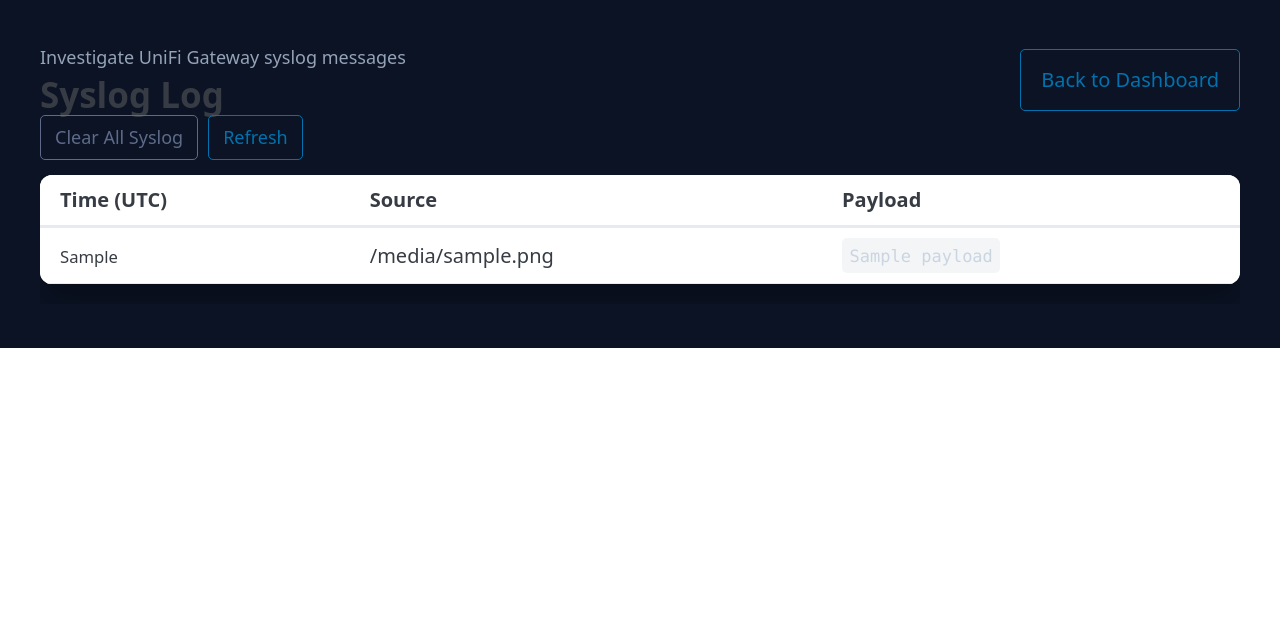
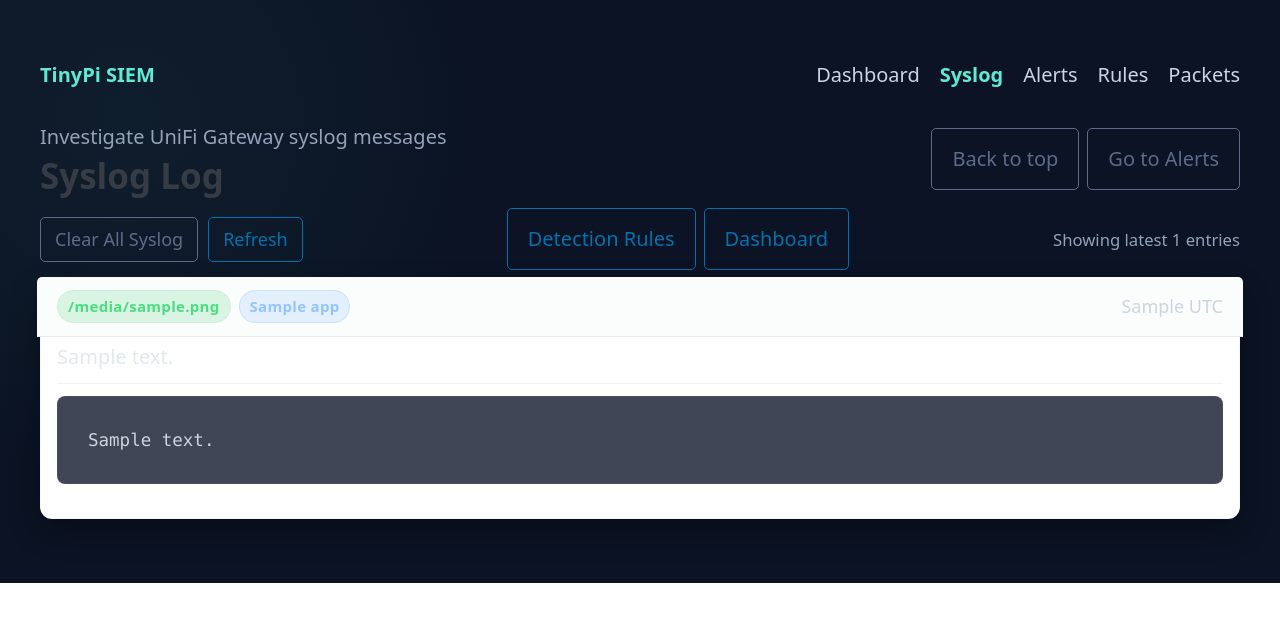
Before and after one commit to WorkableDirector/TinyPi-SIEM, a FastAPI app: template TinyPi/app/templates/logs.html in a window 1280 px wide. Shown: the top 622 px of the page. Run offline with FastAPI, Linux system fonts and the light colour scheme; the template is opened without the code that fills it: most values are stand-ins (such as "Sample title", 1, 10 or a date in 2020); parts of the project's set-up code (start-up, migrations or seed data) failed here and were passed over; some libraries are stand-ins or nearby versions.

Commit message:
Improve syslog page navigation and payload layout

```diff
--- a/TinyPi/app/main.py
+++ b/TinyPi/app/main.py
@@ -13,6 +13,7 @@ from fastapi.templating import Jinja2Templates
 DB_PATH = os.environ.get("SIEM_DB", "/data/siem.db")
 UDP_PORT = 514
 UNIFI_GATEWAY_IP = os.environ.get("UNIFI_GATEWAY_IP")
+UNIFI_GATEWAY_NAME = os.environ.get("UNIFI_GATEWAY_NAME", "unifi-gateway")
 WEB_PORT = int(os.environ.get("SIEM_PORT", 8000))
 
 DEFAULT_RULES = [
@@ -133,6 +134,39 @@ def analyze_payload(event_id: int, event_ts: str, source_type: str, payload: str
     conn.commit()
     conn.close()
 
+def parse_syslog_payload(payload: str) -> Dict[str, Any]:
+    """Extract a concise summary from a syslog payload."""
+
+    pattern = re.compile(
+        r"<\d+>"  # priority
+        r"(?P<ts>[A-Z][a-z]{2}\s+\d{1,2}\s[\d:]{8})\s"
+        r"(?P<host>[^\s]+)\s"
+        r"(?P<app>[^\s:]+)(?:\[(?P<pid>\d+)\])?:\s?"
+        r"(?P<message>.*)"
+    )
+
+    match = pattern.match(payload)
+    if not match:
+        return {
+            "summary": payload[:160] + ("…" if len(payload) > 160 else ""),
+            "app": "syslog",
+            "message": payload,
+            "host": None,
+        }
+
+    groups = match.groupdict()
+    message = groups.get("message", "").strip()
+    summary = message
+    if len(summary) > 160:
+        summary = summary[:160].rstrip() + "…"
+
+    return {
+        "summary": summary,
+        "app": groups.get("app") or "syslog",
+        "message": message or payload,
+        "host": groups.get("host"),
+    }
+
 # Syslog (UDP)
 class SyslogProto(asyncio.DatagramProtocol):
     def __init__(self):
@@ -156,7 +190,8 @@ class SyslogProto(asyncio.DatagramProtocol):
 
                 self.last_seen[sig] = now
 
-                eid, ts = insert_event("syslog", addr[0], "syslog", line)
+                source_name = UNIFI_GATEWAY_NAME or addr[0]
+                eid, ts = insert_event("syslog", source_name, "syslog", line)
                 analyze_payload(eid, ts, "syslog", line)
         except Exception as e:
             print(f"[!] Syslog parsing error: {e}")
@@ -175,8 +210,12 @@ def packets_disabled(request: Request):
 def view_logs(request: Request):
     conn = db()
     rows = conn.execute("SELECT * FROM events WHERE type = 'syslog' ORDER BY id DESC LIMIT 200").fetchall()
+    enriched = []
+    for row in rows:
+        parsed = parse_syslog_payload(row.get("payload", ""))
+        enriched.append({**row, **parsed})
     conn.close()
-    return templates.TemplateResponse("logs.html", {"request": request, "rows": rows})
+    return templates.TemplateResponse("logs.html", {"request": request, "rows": enriched})
 
 @app.get("/alerts", response_class=HTMLResponse)
 def view_alerts(request: Request):
@@ -262,7 +301,10 @@ def get_stats():
         "charts": {"severity": cur.execute("SELECT severity, COUNT(*) c FROM alerts GROUP BY severity").fetchall()},
         "feed": {
             "alerts": cur.execute("SELECT * FROM alerts ORDER BY id DESC LIMIT 5").fetchall(),
-            "logs": cur.execute("SELECT * FROM events WHERE type = 'syslog' ORDER BY id DESC LIMIT 5").fetchall()
+            "logs": [
+                {**row, **parse_syslog_payload(row.get("payload", ""))}
+                for row in cur.execute("SELECT * FROM events WHERE type = 'syslog' ORDER BY id DESC LIMIT 5").fetchall()
+            ]
         }
     }
     conn.close()
--- a/TinyPi/app/templates/logs.html
+++ b/TinyPi/app/templates/logs.html
@@ -13,52 +13,118 @@
         --pico-primary: #5eead4;
       }
       body {
-        padding: 24px;
-        background: #0b1324;
+        padding: 0 24px 24px 24px;
+        background: radial-gradient(circle at 10% 20%, rgba(94, 234, 212, 0.05), transparent 30%), #0b1324;
         color: #e2e8f0;
       }
       main {
         max-width: 1200px;
         margin: 0 auto;
       }
-      code { font-size: 0.85em; word-break: break-word; color: #cbd5e1; }
-      .type-packet { background: rgba(94, 234, 212, 0.15); color: #5eead4; }
-      .type-syslog { background: rgba(96, 165, 250, 0.15); color: #93c5fd; }
+      code {
+        font-size: 0.9em;
+        word-break: break-word;
+        color: #cbd5e1;
+      }
       .pill { padding: 4px 10px; border-radius: 999px; font-weight: 700; font-size: 0.75em; letter-spacing: 0.3px; }
-      .action-buttons { display: flex; gap: 10px; margin-bottom: 15px; }
+      .pill.app { background: rgba(96, 165, 250, 0.15); color: #93c5fd; border: 1px solid rgba(96, 165, 250, 0.2); }
+      .pill.host { background: rgba(34, 197, 94, 0.15); color: #4ade80; border: 1px solid rgba(74, 222, 128, 0.15); }
+      .action-buttons { display: flex; gap: 10px; flex-wrap: wrap; align-items: center; }
       .refresh-btn { padding: 8px 14px; font-size: 0.9em; }
-      table thead { background: rgba(148, 163, 184, 0.08); }
-      table { background: var(--pico-card-background-color); border-radius: 12px; overflow: hidden; box-shadow: 0 15px 35px rgba(0,0,0,0.35); }
+      .page-header { display:flex; justify-content:space-between; align-items:center; margin-bottom: 12px; }
+      .subhead { color:#94a3b8; margin: 0; }
+      .log-list { display: grid; gap: 12px; margin-top: 12px; }
+      .log-card {
+        background: var(--pico-card-background-color);
+        border-radius: 12px;
+        padding: 14px 16px;
+        border: 1px solid rgba(148, 163, 184, 0.1);
+        box-shadow: 0 10px 30px rgba(0,0,0,0.35);
+      }
+      .log-card header {
+        display:flex;
+        justify-content: space-between;
+        align-items: center;
+        gap: 10px;
+        margin-bottom: 6px;
+      }
+      .log-meta { display:flex; gap:8px; align-items:center; flex-wrap: wrap; }
+      .log-time { color:#cbd5e1; font-size:0.9em; }
+      .log-summary { color:#e2e8f0; margin: 6px 0 10px 0; line-height:1.4; }
+      .payload {
+        background: rgba(15, 23, 42, 0.8);
+        padding: 10px;
+        border-radius: 8px;
+        border: 1px solid rgba(148, 163, 184, 0.1);
+        white-space: pre-wrap;
+        word-break: break-word;
+        overflow-x: auto;
+        max-height: 240px;
+      }
+      .divider { height: 1px; background: rgba(148, 163, 184, 0.15); margin: 12px 0; border: none; }
+      nav ul:first-child strong { color: #5eead4; }
+      nav ul li a { color: #cbd5e1; }
+      nav ul li a.active { color: #5eead4; font-weight: 700; }
+      .utility-bar { display:flex; justify-content: space-between; flex-wrap: wrap; gap: 12px; align-items: center; margin-bottom: 10px; }
+      .utility-links { display:flex; gap: 8px; flex-wrap: wrap; }
+      @media (max-width: 640px) {
+        .log-card header { flex-direction: column; align-items: flex-start; }
+        .utility-bar { align-items: flex-start; }
+      }
   </style>
 </head>
 <body>
-<main class="container">
-    <div style="display:flex; justify-content:space-between; align-items:center;">
+<main id="top" class="container">
+    <nav style="margin: 20px 0 12px 0;">
+      <ul><li><strong>TinyPi SIEM</strong></li></ul>
+      <ul>
+        <li><a href="/">Dashboard</a></li>
+        <li><a href="/logs" class="active">Syslog</a></li>
+        <li><a href="/alerts">Alerts</a></li>
+        <li><a href="/rules">Rules</a></li>
+        <li><a href="/packets">Packets</a></li>
+      </ul>
+    </nav>
+    <div class="page-header">
         <div>
-          <p style="margin:0; color:#94a3b8; font-size:0.9em;">Investigate UniFi Gateway syslog messages</p>
+          <p class="subhead">Investigate UniFi Gateway syslog messages</p>
           <h2 style="margin:4px 0 0 0;">Syslog Log</h2>
         </div>
-        <a href="/" role="button" class="outline">Back to Dashboard</a>
+        <div class="utility-links">
+          <a href="#top" role="button" class="outline secondary">Back to top</a>
+          <a href="/alerts" role="button" class="outline secondary">Go to Alerts</a>
+        </div>
     </div>
 
-    <div class="action-buttons">
-      <button id="clear-logs" class="outline secondary refresh-btn">Clear All Syslog</button>
-      <button id="refresh-logs" class="outline refresh-btn">Refresh</button>
+    <div class="utility-bar">
+      <div class="action-buttons">
+        <button id="clear-logs" class="outline secondary refresh-btn">Clear All Syslog</button>
+        <button id="refresh-logs" class="outline refresh-btn">Refresh</button>
+      </div>
+      <div class="utility-links">
+        <a href="/rules" role="button" class="outline">Detection Rules</a>
+        <a href="/" role="button" class="outline">Dashboard</a>
+      </div>
+      <small class="subhead">Showing latest {{ rows|length }} entries</small>
     </div>
 
-    <div style="overflow-x: auto;">
-        <table>
-            <thead><tr><th>Time (UTC)</th><th>Source</th><th>Payload</th></tr></thead>
-            <tbody>
-                {% for row in rows %}
-                <tr>
-                    <td><small>{{ row.ts }}</small></td>
-                    <td>{{ row.src }}</td>
-                    <td><code>{{ row.payload }}</code></td>
-                </tr>
-                {% endfor %}
-            </tbody>
-        </table>
+    <div class="log-list">
+        {% for row in rows %}
+        <article class="log-card">
+            <header>
+              <div class="log-meta">
+                <span class="pill host">{{ row.src }}</span>
+                {% if row.app %}<span class="pill app">{{ row.app }}</span>{% endif %}
+              </div>
+              <span class="log-time">{{ row.ts }} UTC</span>
+            </header>
+            <p class="log-summary">{{ row.summary }}</p>
+            <hr class="divider" />
+            <pre class="payload"><code>{{ row.message }}</code></pre>
+        </article>
+        {% else %}
+        <p>No syslog entries yet. Waiting for traffic from the gateway…</p>
+        {% endfor %}
     </div>
 </main>
 
```
Also changed, not shown: TinyPi/app/templates/index.html (+20 -7 lines).
